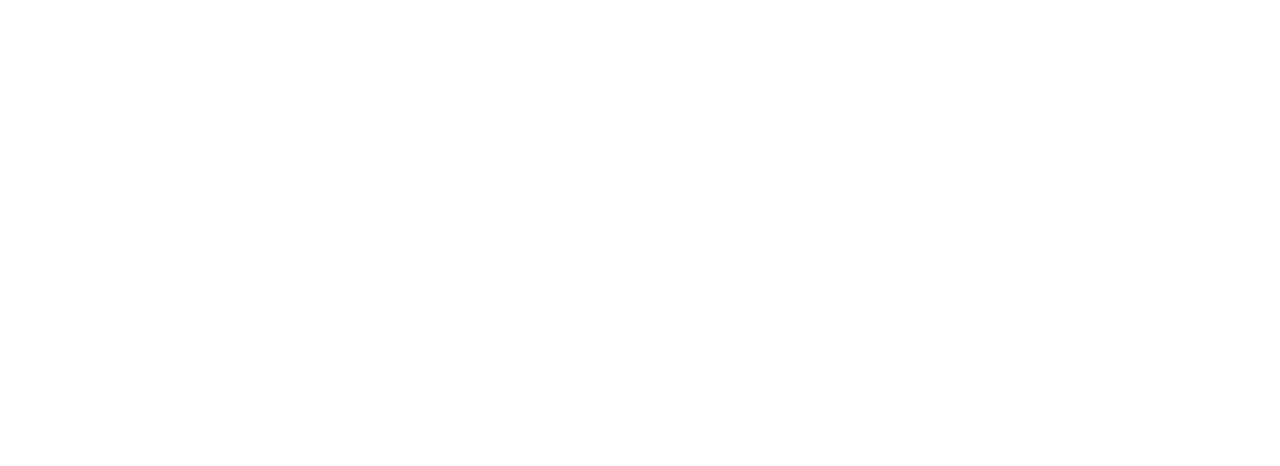
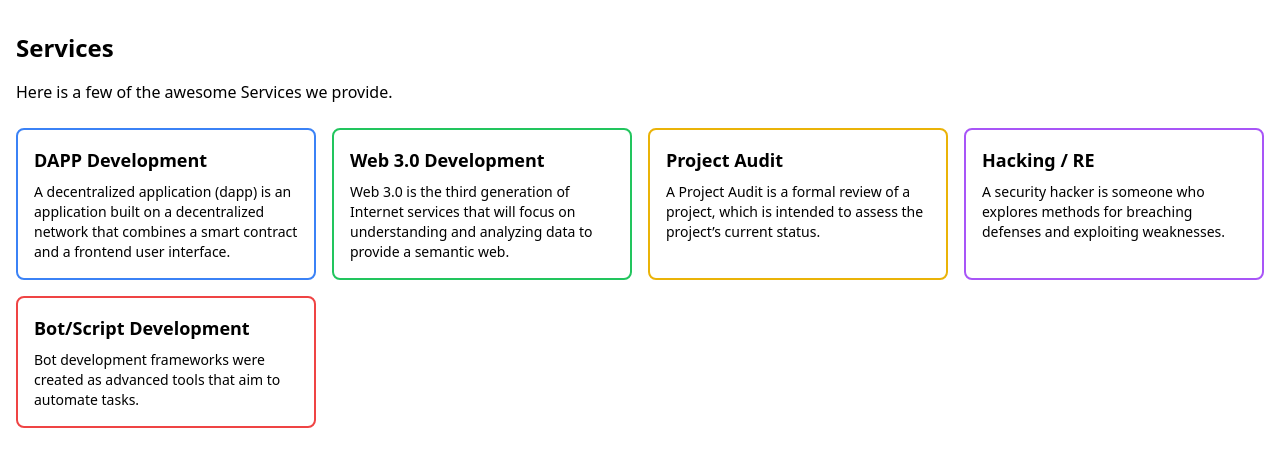
Before and after one commit to Brayanestiv1/taller-tailwind, a plain HTML site: page index.html in a window 1280 px wide. Drawn offline with nearby package versions, Linux system fonts and the light colour scheme.

Commit message:
añadir readme y index

```diff
--- a/index.html
+++ b/index.html
@@ -4,8 +4,56 @@
     <meta charset="UTF-8">
     <meta name="viewport" content="width=device-width, initial-scale=1.0">
     <title>Document</title>
+    <!-- Agregar Tailwind CSS desde CDN -->
+    <script src="https://cdn.tailwindcss.com"></script>
 </head>
 <body>
+    <div class="container mx-auto px-4 py-8">
+        <h2 class="text-2xl font-bold mb-4">Services</h2>
+        <p class="mb-6">Here is a few of the awesome Services we provide.</p>
+
+        <div class="grid gap-4 sm:grid-cols-2 lg:grid-cols-3 xl:grid-cols-4">
+          <!-- Tarjeta 1 -->
+          <div class="border-2 border-blue-500 p-4 rounded-lg">
+            <h3 class="text-lg font-semibold">DAPP Development</h3>
+            <p class="text-sm mt-2">
+              A decentralized application (dapp) is an application built on a decentralized network that combines a smart contract and a frontend user interface.
+            </p>
+          </div>
+
+          <!-- Tarjeta 2 -->
+          <div class="border-2 border-green-500 p-4 rounded-lg">
+            <h3 class="text-lg font-semibold">Web 3.0 Development</h3>
+            <p class="text-sm mt-2">
+              Web 3.0 is the third generation of Internet services that will focus on understanding and analyzing data to provide a semantic web.
+            </p>
+          </div>
+
+          <!-- Tarjeta 3 -->
+          <div class="border-2 border-yellow-500 p-4 rounded-lg">
+            <h3 class="text-lg font-semibold">Project Audit</h3>
+            <p class="text-sm mt-2">
+              A Project Audit is a formal review of a project, which is intended to assess the project’s current status.
+            </p>
+          </div>
+
+          <!-- Tarjeta 4 -->
+          <div class="border-2 border-purple-500 p-4 rounded-lg">
+            <h3 class="text-lg font-semibold">Hacking / RE</h3>
+            <p class="text-sm mt-2">
+              A security hacker is someone who explores methods for breaching defenses and exploiting weaknesses.
+            </p>
+          </div>
+
+          <!-- Tarjeta 5 -->
+          <div class="border-2 border-red-500 p-4 rounded-lg">
+            <h3 class="text-lg font-semibold">Bot/Script Development</h3>
+            <p class="text-sm mt-2">
+              Bot development frameworks were created as advanced tools that aim to automate tasks.
+            </p>
+          </div>
+        </div>
+      </div>
 
 </body>
 </html>
```
Also changed, not shown: 1 other file.
